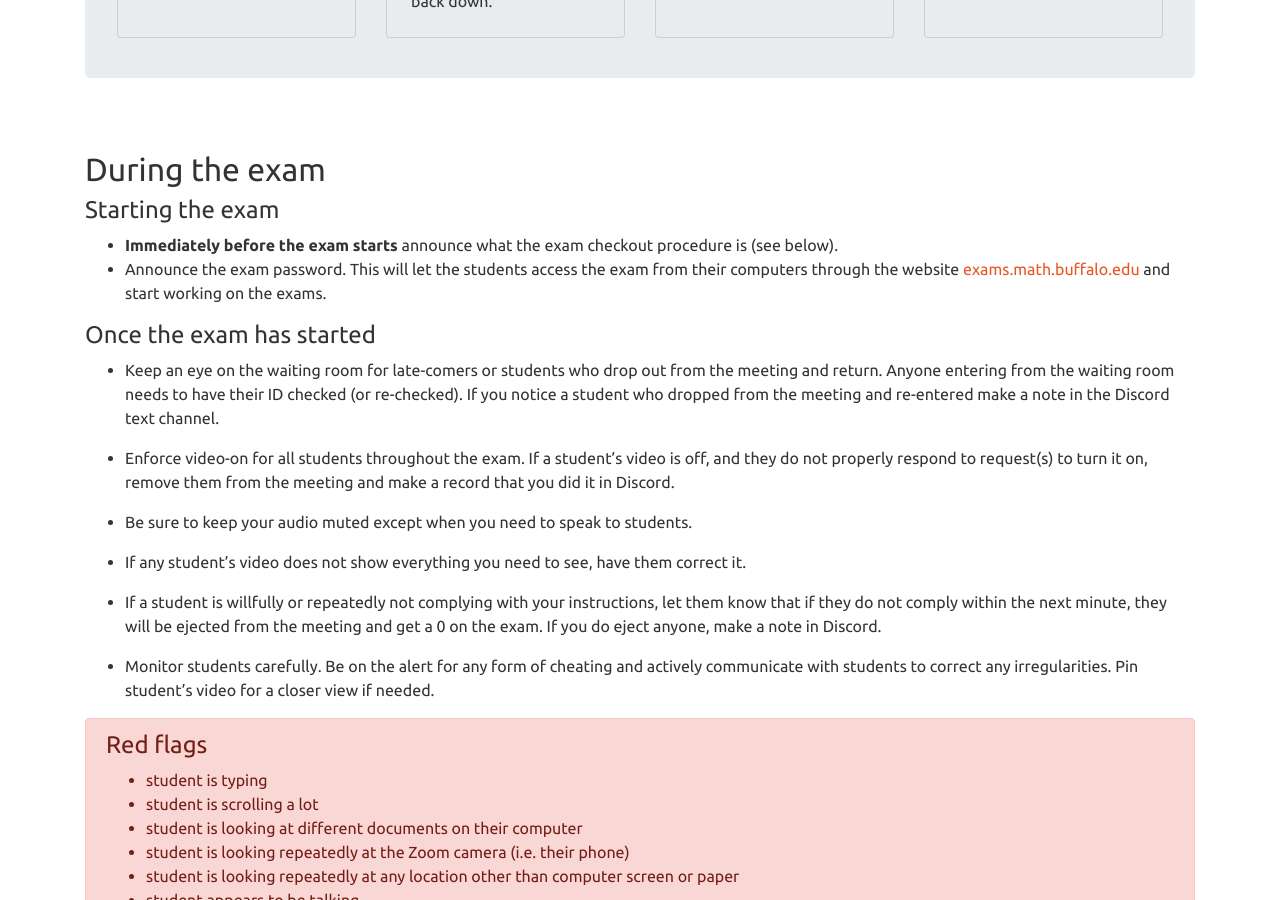
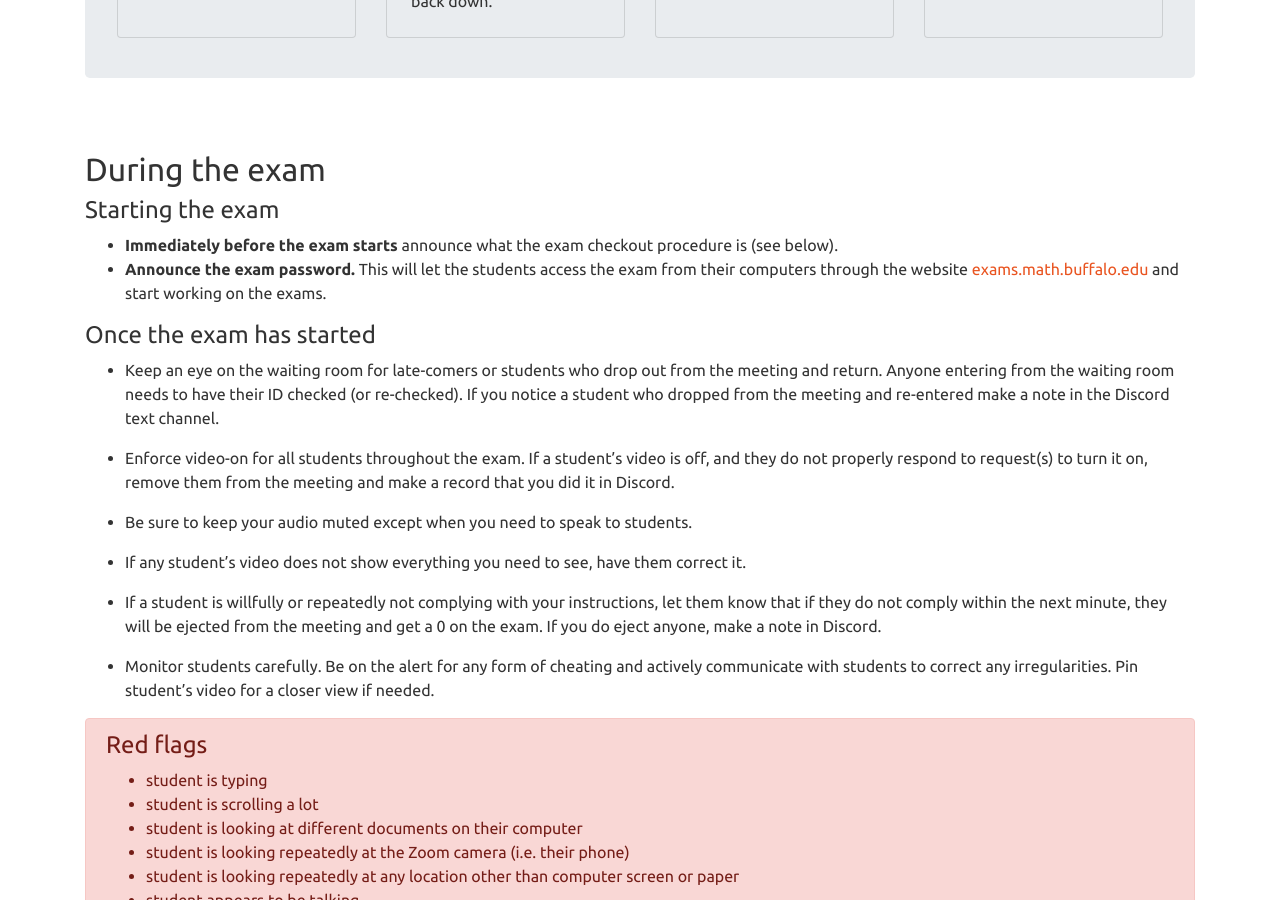
Before and after one commit to ub-math/exam_guides, a Jekyll site: the page built from docs/proctor.md, in a window 1280 px wide and 900 px high, scrolled down 4849 px. Built offline with Jekyll 4.4.1, drawn with Linux system fonts in a browser that asks for light colours.

```diff
--- a/docs/proctor.md
+++ b/docs/proctor.md
@@ -225,7 +225,7 @@ cameras are positioned correctly. Instruct students to make adjustments as neede
 #### Starting the exam
 
 * **Immediately before the exam starts** announce what the exam checkout procedure is (see below).
-* Announce the exam password. This will let the students access the exam from their computers through
+* **Announce the exam password.** This will let the students access the exam from their computers through
   the website [exams.math.buffalo.edu](https://exams.math.buffalo.edu) and start working on the exams.
 
 #### Once the exam has started
```
